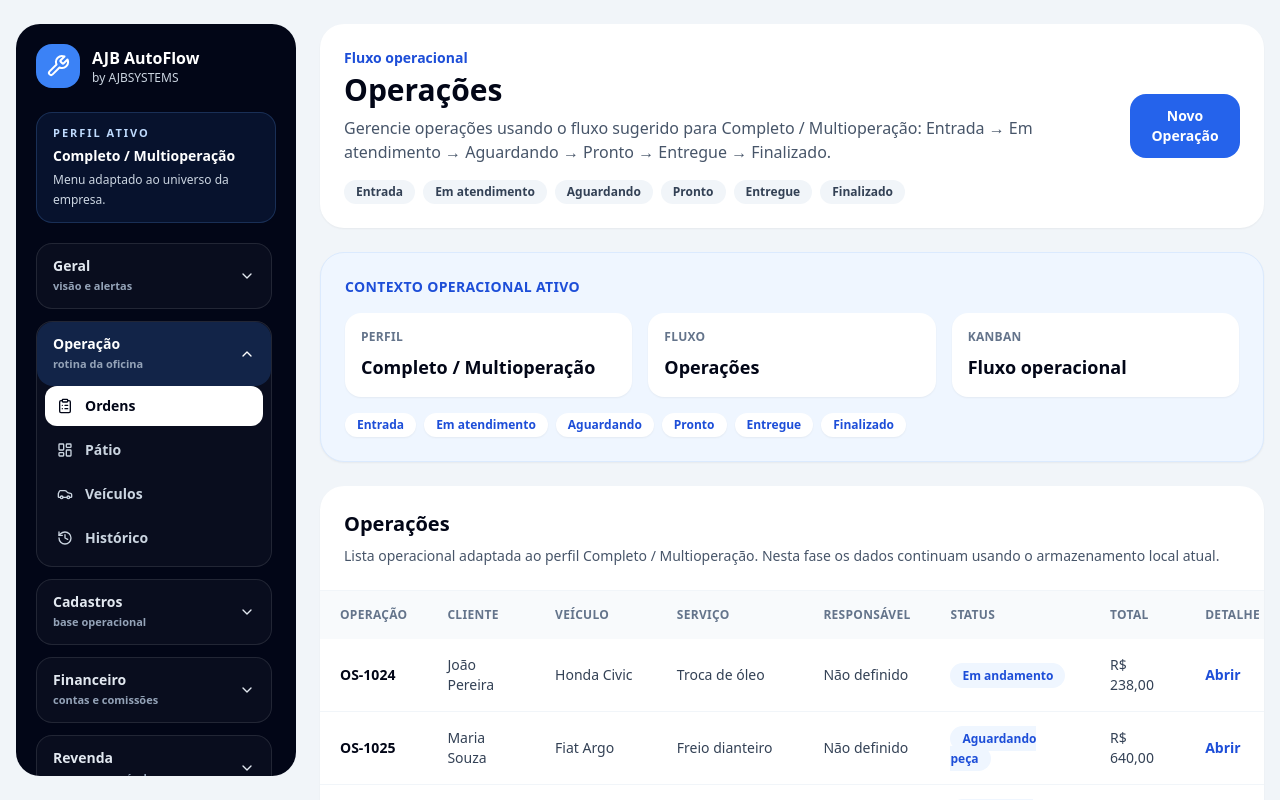
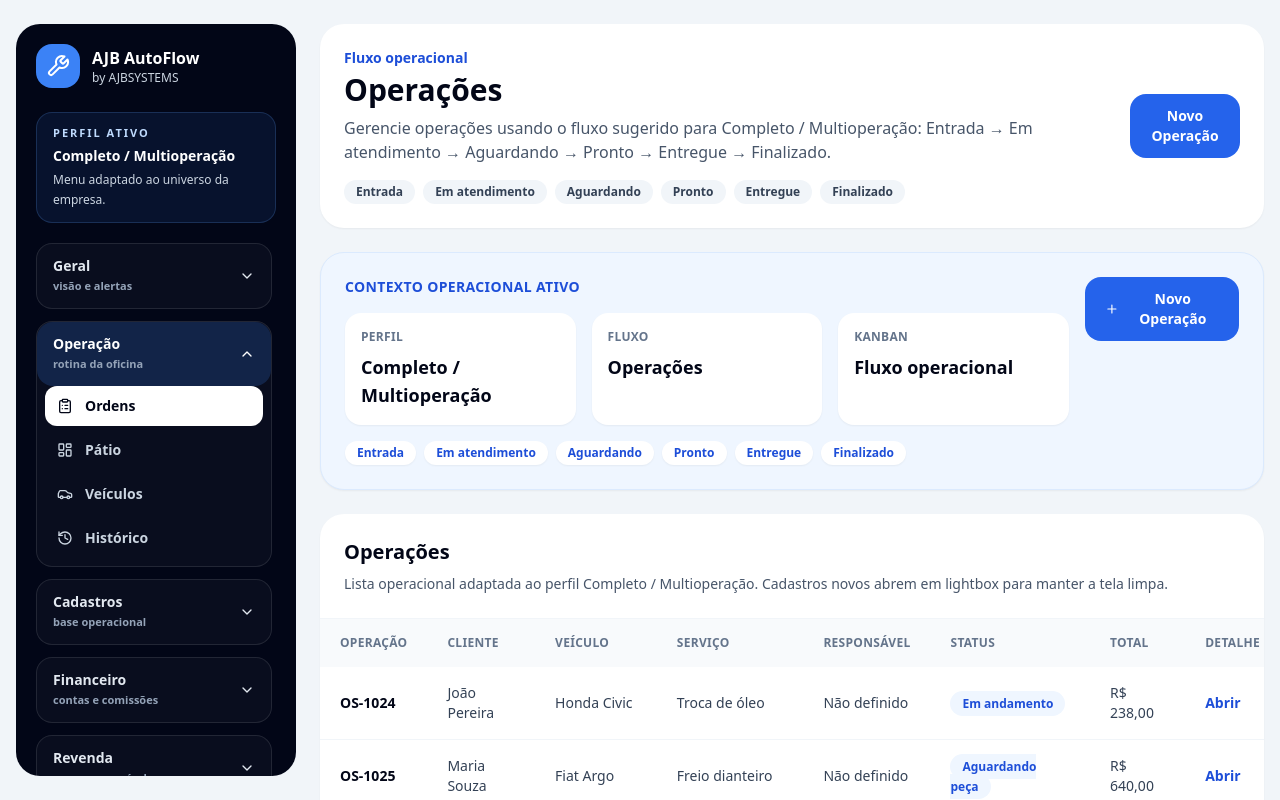
Before and after one commit to anjobrito/ajb-autoflow, a Next.js app: page /ordens-servico in a window 1280 px wide. Shown: the top 800 px of the page. Built offline with nearby package versions, Linux system fonts and the light colour scheme.

Commit message:
feat: move operational flow creation to modal

```diff
--- a/components/work-orders-client.tsx
+++ b/components/work-orders-client.tsx
@@ -1,7 +1,10 @@
 "use client";
 
 import Link from "next/link";
+import { Plus } from "lucide-react";
 import { useEffect, useMemo, useState } from "react";
+import { UiModal } from "@/components/ui-modal";
+import { NewWorkOrderForm } from "@/components/new-work-order-form";
 import { demoWorkOrders } from "@/lib/demo-data";
 import { getCompany, listWorkOrders, StoredWorkOrder } from "@/lib/browser-store";
 import { getBusinessProfileByLabel } from "@/lib/business-types";
@@ -9,13 +12,14 @@ import { getBusinessProfileByLabel } from "@/lib/business-types";
 export function WorkOrdersClient() {
   const [businessType, setBusinessType] = useState("Completo / Multioperação");
   const [orders, setOrders] = useState<StoredWorkOrder[]>([]);
+  const [isFormOpen, setIsFormOpen] = useState(false);
 
-  useEffect(() => {
   function refresh() {
     setBusinessType(getCompany().businessType || "Completo / Multioperação");
     setOrders(listWorkOrders());
   }
 
+  useEffect(() => {
     refresh();
     window.addEventListener("storage", refresh);
     window.addEventListener("ajb-company-updated", refresh);
@@ -45,11 +49,13 @@ export function WorkOrdersClient() {
 
   const operationColumn = profile.operationLabel;
   const serviceColumn = profile.id === "REVENDEDORA" ? "Etapa / preparação" : profile.id === "ESTACIONAMENTO" ? "Contrato / permanência" : profile.id === "AUTOPECAS" ? "Pedido / produto" : "Serviço";
-  const responsibleColumn = profile.id === "REVENDEDORA" ? "Vendedor" : profile.id === "ESTACIONAMENTO" ? "Responsável" : "Responsável";
+  const responsibleColumn = profile.id === "REVENDEDORA" ? "Vendedor" : "Responsável";
 
   return (
     <div className="grid gap-6">
       <section className="rounded-3xl border border-blue-100 bg-blue-50 p-6 shadow-sm">
+        <div className="flex flex-col gap-4 lg:flex-row lg:items-start lg:justify-between">
+          <div>
             <p className="text-sm font-black uppercase tracking-wide text-blue-700">Contexto operacional ativo</p>
             <div className="mt-4 grid gap-4 lg:grid-cols-3">
               <div className="rounded-2xl bg-white p-4 shadow-sm">
@@ -70,18 +76,24 @@ export function WorkOrdersClient() {
                 <span key={status} className="rounded-full bg-white px-3 py-1 text-xs font-black text-blue-700 shadow-sm">{status}</span>
               ))}
             </div>
+          </div>
+          <button type="button" onClick={() => setIsFormOpen(true)} className="inline-flex items-center justify-center gap-2 rounded-2xl bg-blue-600 px-5 py-3 text-sm font-black text-white hover:bg-blue-700">
+            <Plus className="h-4 w-4" />
+            Novo {profile.operationLabel}
+          </button>
+        </div>
       </section>
 
       <div className="overflow-hidden rounded-3xl bg-white shadow-sm">
         <div className="border-b border-slate-100 p-6">
           <h2 className="text-xl font-black text-slate-950">{profile.operationPluralLabel}</h2>
-          <p className="mt-2 text-sm text-slate-600">Lista operacional adaptada ao perfil {profile.label}. Nesta fase os dados continuam usando o armazenamento local atual.</p>
+          <p className="mt-2 text-sm text-slate-600">Lista operacional adaptada ao perfil {profile.label}. Cadastros novos abrem em lightbox para manter a tela limpa.</p>
         </div>
         <div className="overflow-x-auto">
           <table className="w-full min-w-[960px] text-left text-sm">
             <thead className="bg-slate-50 text-xs uppercase tracking-wide text-slate-500">
               <tr>
-                {[operationColumn, 'Cliente', 'Veículo', serviceColumn, responsibleColumn, 'Status', 'Total', 'Detalhe'].map((column) => (
+                {[operationColumn, "Cliente", "Veículo", serviceColumn, responsibleColumn, "Status", "Total", "Detalhe"].map((column) => (
                   <th key={column} className="px-5 py-4 font-black">{column}</th>
                 ))}
               </tr>
@@ -103,6 +115,10 @@ export function WorkOrdersClient() {
           </table>
         </div>
       </div>
+
+      <UiModal open={isFormOpen} title={`Novo ${profile.operationLabel}`} description={`Cadastre ${profile.operationPluralLabel.toLowerCase()} em lightbox, respeitando o fluxo operacional do perfil ${profile.label}.`} onClose={() => setIsFormOpen(false)}>
+        <NewWorkOrderForm onCancel={() => setIsFormOpen(false)} onSaved={() => { refresh(); setIsFormOpen(false); }} submitLabel={`Salvar ${profile.operationLabel}`} />
+      </UiModal>
     </div>
   );
 }
```
Lines whose indentation alone changed are shown as unchanged.
